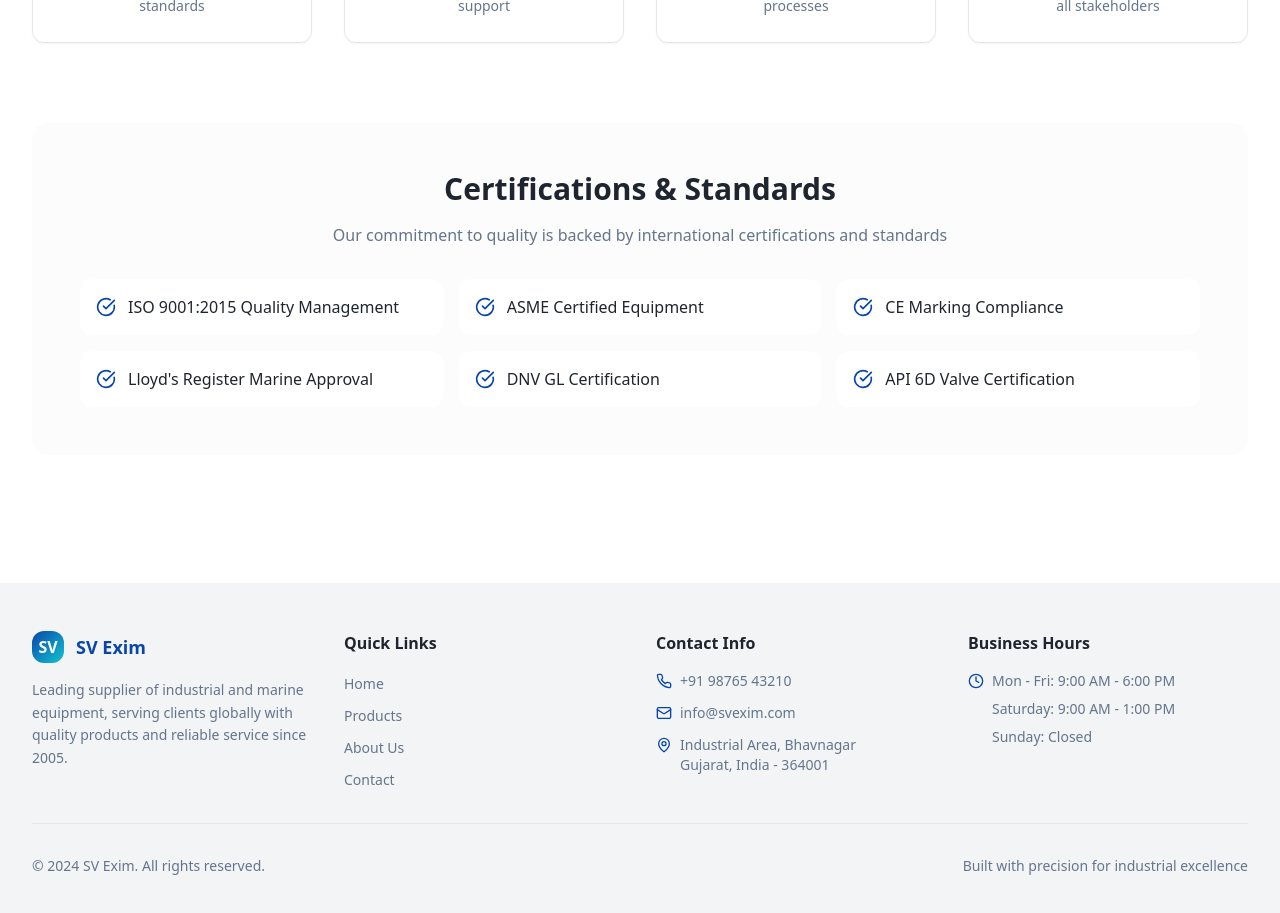
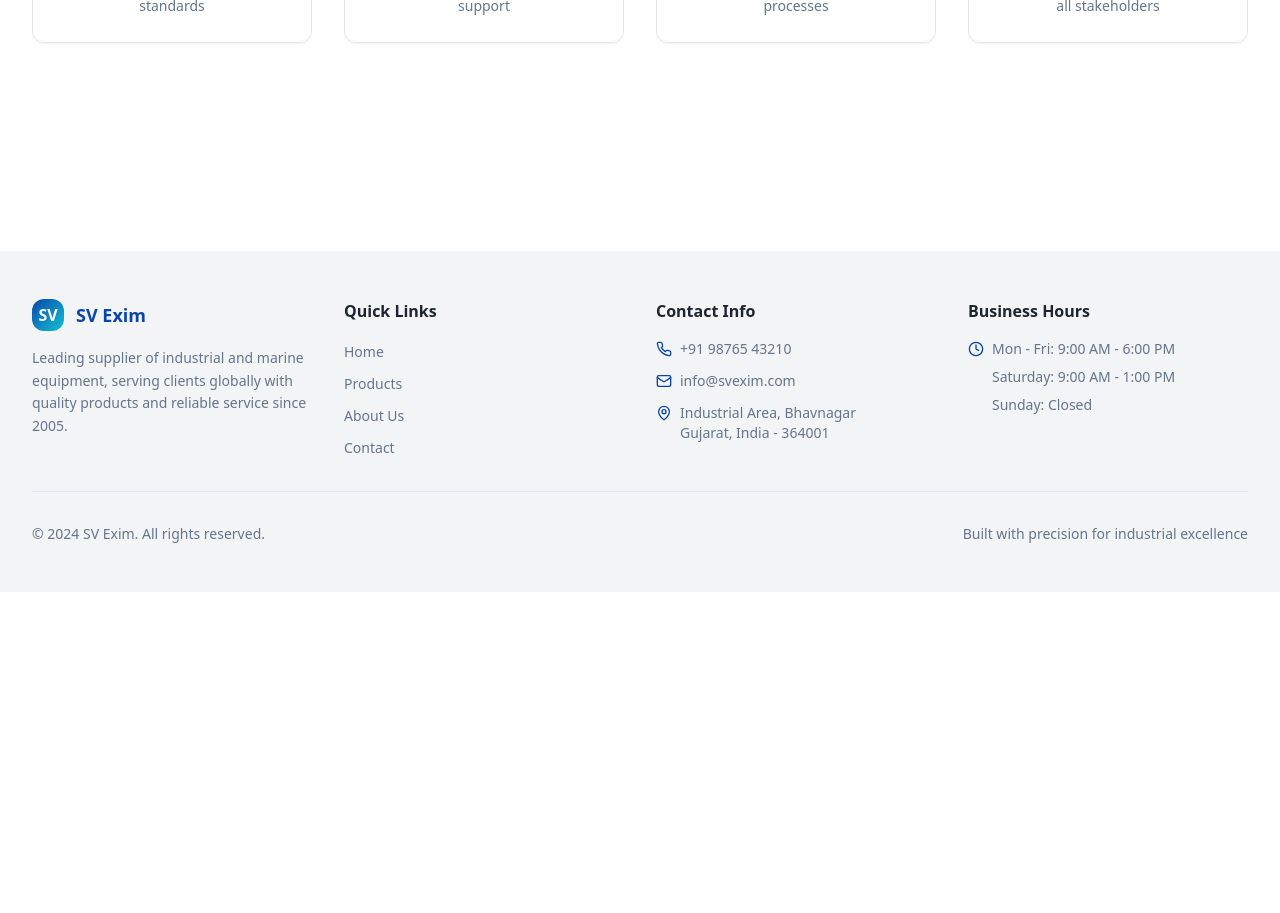
Before and after one commit to VtechNex/SVExim-Web-App, a React (Vite) app: page /about in a window 1280 px wide. Shown: the part 2260-3173 px from the top of the page. After the commit the page ends 2852 px from the top, so only its background shows below. Built offline with nearby package versions, Linux system fonts and the light colour scheme.

Commit message:
Certification section deleted

```diff
--- a/src/pages/About.tsx
+++ b/src/pages/About.tsx
@@ -52,15 +52,6 @@ const About = () => {
       color: "text-accent",
       bgColor: "bg-accent/10",
     },
-  ];
-
-  const certifications = [
-    "ISO 9001:2015 Quality Management",
-    "ASME Certified Equipment",
-    "CE Marking Compliance",
-    "Lloyd's Register Marine Approval",
-    "DNV GL Certification",
-    "API 6D Valve Certification"
   ];
 
   return (
@@ -189,24 +180,6 @@ const About = () => {
           </div>
         </div>
 
-        {/* Certifications */}
-        <div className="bg-muted/30 rounded-2xl p-8 md:p-12">
-          <div className="text-center mb-8">
-            <h2 className="text-3xl font-bold text-foreground mb-4">Certifications & Standards</h2>
-            <p className="text-muted-foreground">
-              Our commitment to quality is backed by international certifications and standards
-            </p>
-          </div>
-
-          <div className="grid grid-cols-1 md:grid-cols-2 lg:grid-cols-3 gap-4">
-            {certifications.map((cert, index) => (
-              <div key={index} className="flex items-center space-x-3 bg-background rounded-lg p-4">
-                <CheckCircle className="h-5 w-5 text-primary flex-shrink-0" />
-                <span className="text-foreground font-medium">{cert}</span>
-              </div>
-            ))}
-          </div>
-        </div>
       </main>
 
       <Footer />
```
Also changed, not shown: 1 other file (tests, documents, lock files or other folders).
